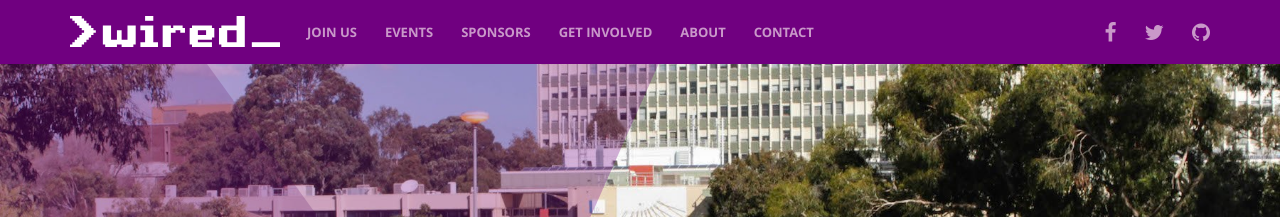
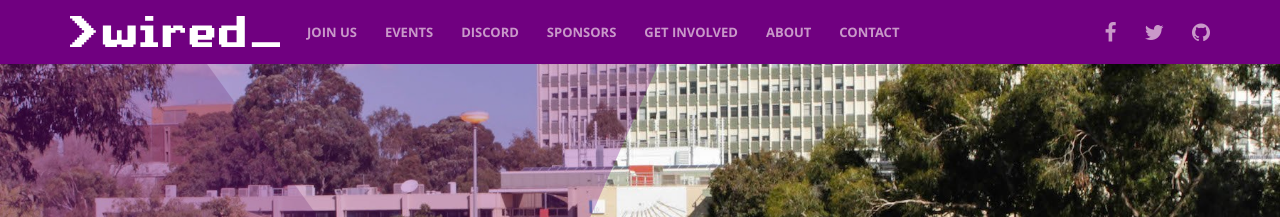
Before and after one commit to wiredmonash/wiredmonash.github.io, a Jekyll site: the page built from index.html, in a window 1280 px wide. Shown: the top 217 px of the page. Built offline with Jekyll 4.4.1, drawn with Linux system fonts in a browser that asks for light colours; nearby versions of some CDN libraries; some web fonts are replaced.

Commit message:
list discord on header

```diff
--- a/_includes/header.html
+++ b/_includes/header.html
@@ -8,6 +8,7 @@
       <ul id="main-nav">
         <li><a href="{{site.url}}/join/">Join Us</a></li>
         <li><a href="{{site.url}}/events/">Events</a></li>
+        <li><a href="{{site.url}}/discord/">Discord</a></li>
         <li><a href="{{site.url}}/sponsors/">Sponsors</a></li>
         <li><a href="{{site.url}}/get-involved/">Get Involved</a></li>
         <li><a href="{{site.url}}/about/">About</a></li>
```
